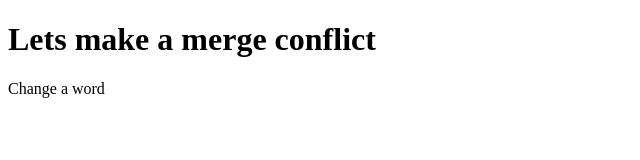
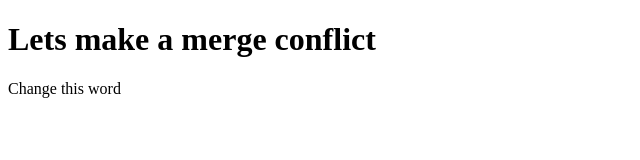
Before and after one commit to IsaacHardy/merge-conflict-practice, a plain HTML site: page index.html in a window 1280 px wide. Shown: the full height of the page, 0-640 px from the left. Drawn offline with Linux system fonts and the light colour scheme.

Commit message:
changed word

```diff
--- a/index.html
+++ b/index.html
@@ -5,6 +5,6 @@
     </head>
     <body>
         <h1>Lets make a merge conflict</h1>
-        <p>Change a word</p>
+        <p>Change this word</p>
     </body>
 </html>
```
